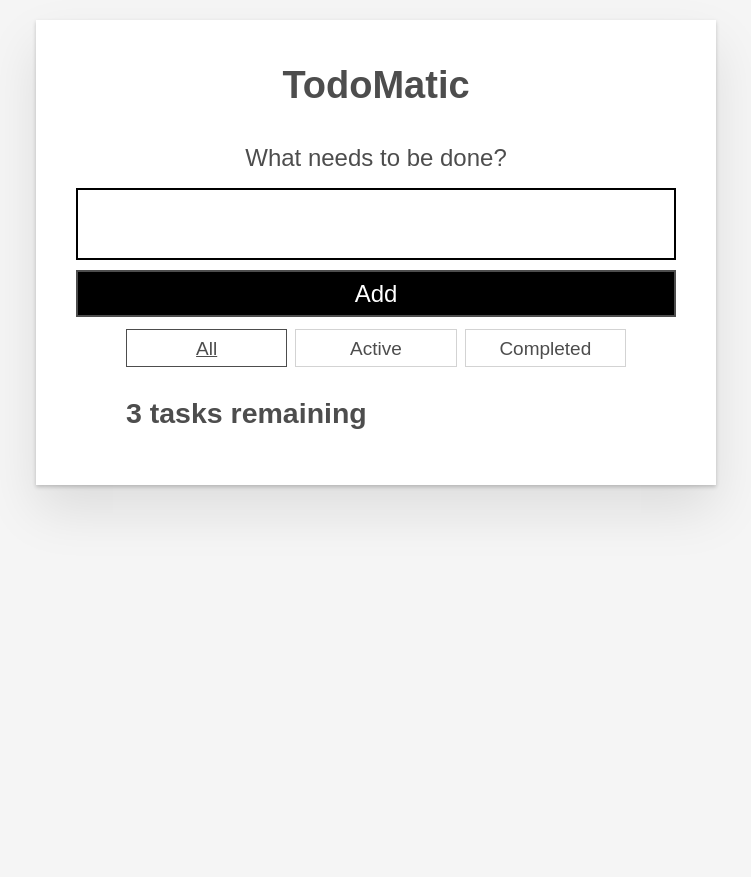
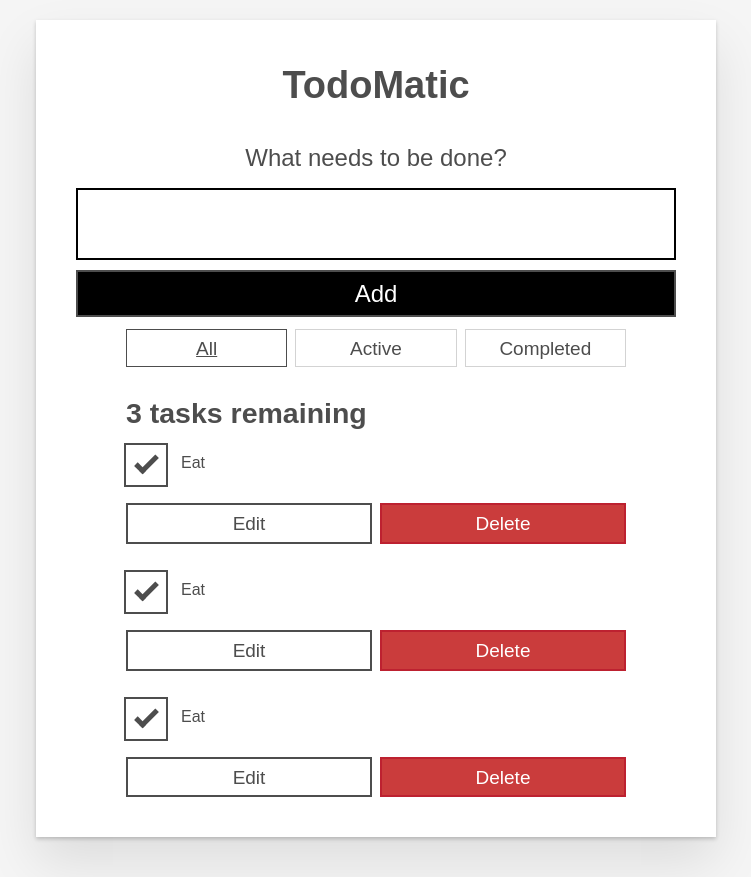
Before and after one commit to Bballard96/create-react-app, a React (Create React App) app in the folder moz-todo-react/: page / in a window 1280 px wide. Shown: the whole page, without its empty margins (264-1015 px from the left). Before the commit the page ends 800 px from the top, so only its background shows below. Built offline with nearby package versions, Linux system fonts and the light colour scheme.

Commit message:
add Todo components

```diff
--- a/moz-todo-react/src/App.js
+++ b/moz-todo-react/src/App.js
@@ -43,6 +43,10 @@ function App(props) {
         role="list"
         className="todo-list stack-large stack-exception"
         aria-labelledby="list-heading">
+          <Todo />
+          <Todo />
+          <Todo />
+
       </ul>
     </div>
   );
```
